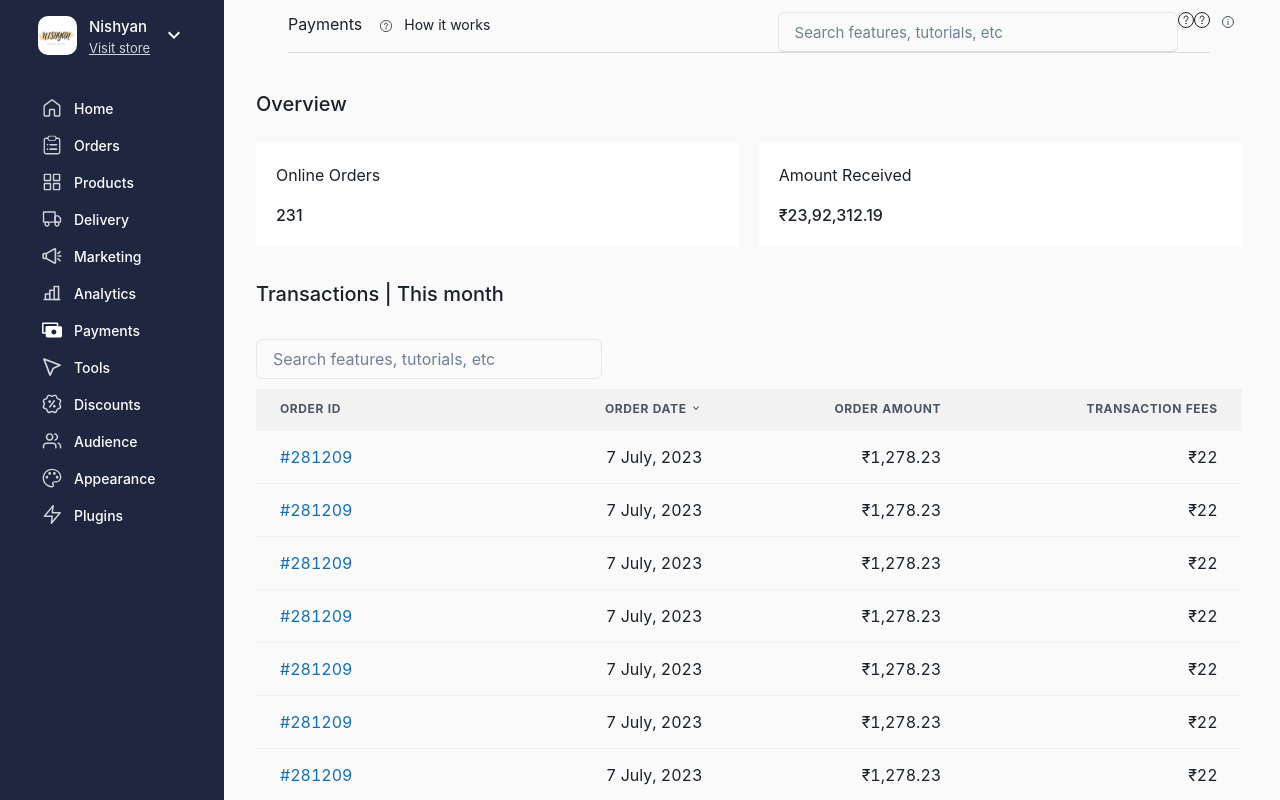
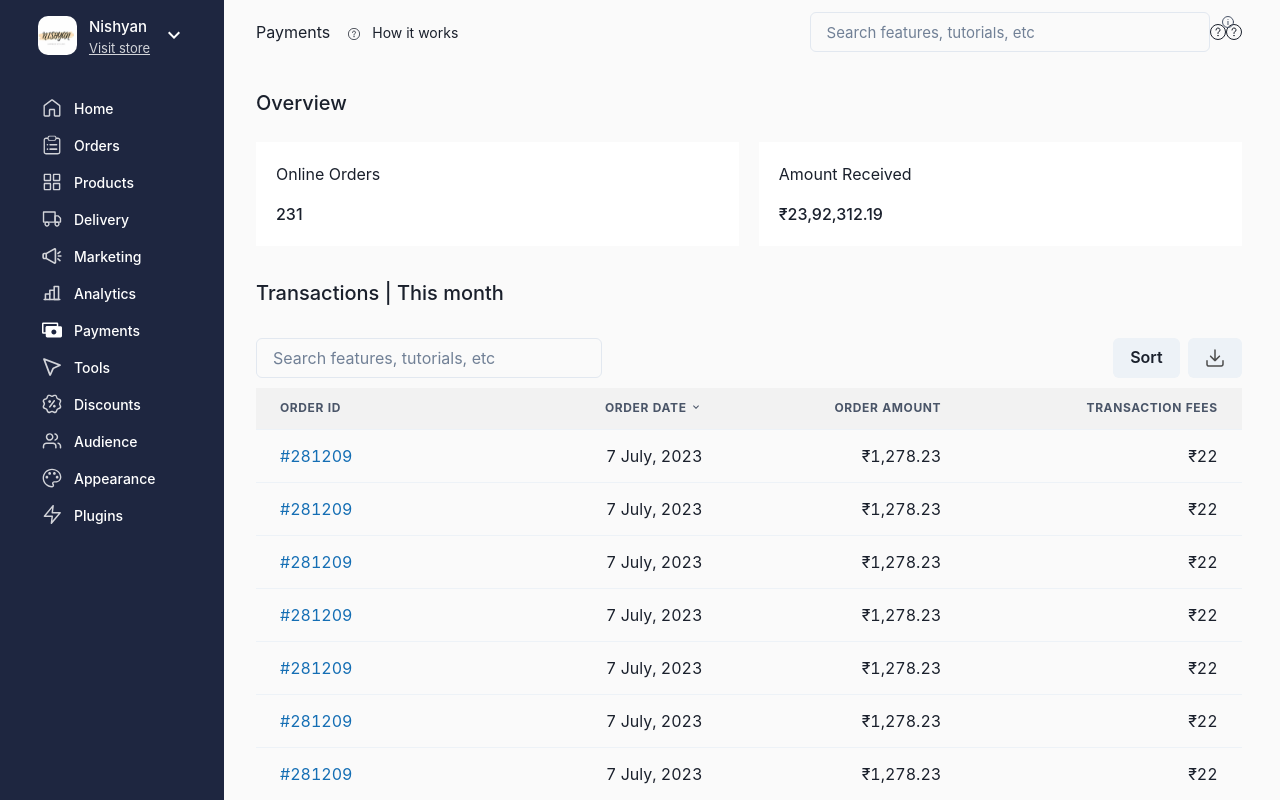
Before and after one commit to vineetkhemnani/Dukaan-assignment, a React (Vite) app: page / in a window 1280 px wide. Shown: the top 800 px of the page. Built offline with nearby package versions, Linux system fonts and the light colour scheme.

Commit message:
ui changes

```diff
--- a/src/components/TopNav.jsx
+++ b/src/components/TopNav.jsx
@@ -11,9 +11,8 @@ import {
 const TopNav = () => {
   return (
     <Flex
-      mx={'32px'}
       my={'12px'}
-      borderBottom={'1px solid #D9D9D9'}
+      alignItems={'center'}
       justifyContent={'space-between'}
     >
       <Flex flex={'1 1 0'}>
--- a/src/components/TransactionTable.jsx
+++ b/src/components/TransactionTable.jsx
@@ -12,14 +12,20 @@ import {
   Input,
   Text,
   Box,
+  Container,
+  Button,
+  Flex,
 } from '@chakra-ui/react'
 const TransactionTable = () => {
   return (
     <>
       <Box>
-        <Text fontSize={'20px'} fontWeight={'500'} mt={'32px'} mb={'20px'}>Transactions | This month</Text>
+        <Text fontSize={'20px'} fontWeight={'500'} mt={'32px'} mb={'20px'}>
+          Transactions | This month
+        </Text>
       </Box>
       <TableContainer w={'1128px'}>
+        <Flex alignItems={'center'} justifyContent={'space-between'}>
           <Input
             placeholder="Search features, tutorials, etc"
             my={'10px'}
@@ -27,6 +33,28 @@ const TransactionTable = () => {
             w={'fit-content'}
             pr={20}
           />
+          <Flex gap={2}>
+            <Button>Sort</Button>
+            <Button>
+              <div
+                dangerouslySetInnerHTML={{
+                  __html: `<svg
+                    xmlns="http://www.w3.org/2000/svg"
+                    width="20"
+                    height="20"
+                    viewBox="0 0 20 20"
+                    fill="none"
+                  >
+                    <path
+                      d="M17.9993 11.9414C18.371 11.9414 18.6811 12.2102 18.7435 12.5968L18.75 12.7L18.7495 16.2321C18.7495 17.5585 17.7164 18.655 16.3813 18.7448L16.2153 18.75L3.77794 18.7499C2.44615 18.7499 1.34529 17.7208 1.25525 16.391L1.25 16.2258V12.6863C1.25 12.2749 1.58596 11.9414 2.00027 11.9414C2.37194 11.9414 2.68197 12.2102 2.74442 12.5968L2.75092 12.7L2.75044 16.2321C2.75044 16.7555 3.14596 17.2013 3.65248 17.2534L3.76695 17.2599L16.2217 17.2602C16.7449 17.2602 17.1902 16.8642 17.2423 16.3577L17.2489 16.2429L17.2492 12.6863C17.2492 12.2749 17.585 11.9414 17.9993 11.9414ZM10.0121 1.25C10.3715 1.25038 10.6815 1.51921 10.744 1.90576L10.7505 2.00892L10.7512 10.8297L13.9124 7.67494C14.1433 7.44469 14.4923 7.39342 14.7961 7.54761L14.9083 7.61495L14.9846 7.68297C15.2334 7.92976 15.2646 8.33058 15.0409 8.65049L14.9652 8.73721L10.5142 13.1745L10.4327 13.2409L10.3271 13.3035L10.2368 13.3399L10.155 13.3617L10.0754 13.374L10.0133 13.3765L9.89007 13.3697L9.78548 13.3471L9.70291 13.3166L9.6007 13.2643L9.54241 13.2224L9.4569 13.1479L5.02399 8.726C4.73169 8.43447 4.73275 7.96287 5.02636 7.67264C5.28648 7.41551 5.69029 7.38633 6.01149 7.60986L6.09848 7.68534L9.25064 10.8296L9.24964 1.9952C9.24964 1.61868 9.53272 1.30251 9.90546 1.25619L10.0121 1.25Z"
+                      fill="#4D4D4D"
+                    />
+                  </svg>`,
+                }}
+              />
+            </Button>
+          </Flex>
+        </Flex>
         <Table variant="simple">
           <TableCaption></TableCaption>
           <Thead bg={'#F2F2F2'}>
```
Lines whose indentation alone changed are shown as unchanged.
